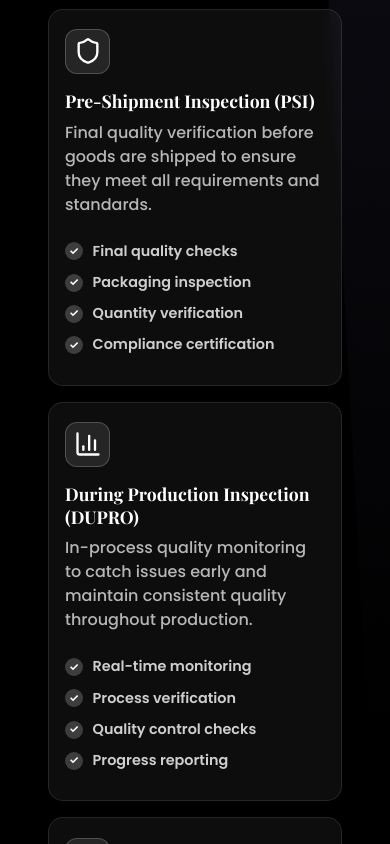
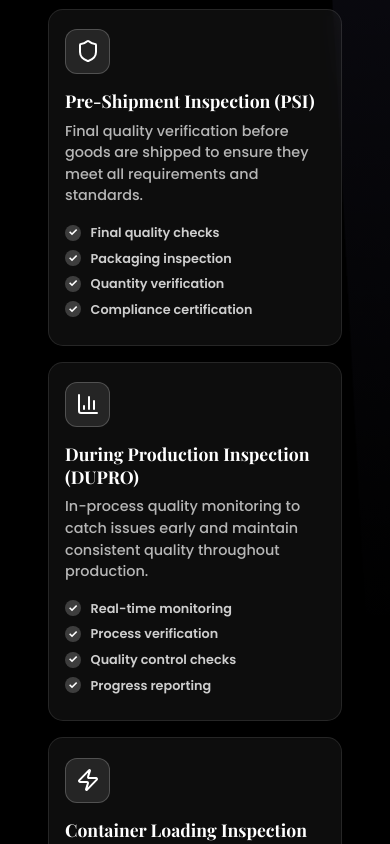
Before and after one commit to CargofirstQaho/Qualtyy, a React (Vite) app in the folder client/: page / in a window 390 px wide. Shown: the part 4920-5764 px from the top of the page. Built offline with nearby package versions, Linux system fonts and the light colour scheme.

Commit message:
mobile view for service section

```diff
--- a/client/src/components/Services.jsx
+++ b/client/src/components/Services.jsx
@@ -1459,7 +1459,6 @@
 
 // export default Services;
 
-
 import React, { useEffect, useRef, useState } from 'react';
 import { Leaf, BarChart3, Shield, Zap, Package, MapPin, ChevronDown, ChevronUp } from 'lucide-react';
 
@@ -1656,7 +1655,11 @@ const Services = () => {
       overflow: 'hidden',
       transition: 'all 0.6s ease-in-out',
       maxWidth: isMobile ? '350px' : 'none',
-      margin: isMobile ? '2rem auto 0 auto' : '2rem 0 0 0'
+      margin: isMobile
+        ? showAllServices
+          ? '2rem auto 0 auto'
+          : '2rem auto 0 auto'
+        : '2rem 0 0 0'
     },
     viewAllButton: {
       display: 'flex',
@@ -1758,10 +1761,10 @@ const Services = () => {
     },
     serviceDescription: {
       color: 'rgba(255, 255, 255, 0.7)',
-      marginBottom: '1.5rem',
+      marginBottom: isMobile ? '1rem' : '1.5rem',
       lineHeight: '1.5',
       flex: '1',
-      fontSize: isMobile ? '1rem' : '1.1rem',
+      fontSize: isMobile ? '0.9rem' : '1.1rem',
       fontWeight: '500',
       fontFamily: '"Gilroy", "Poppins", "Inter", -apple-system, BlinkMacSystemFont, sans-serif'
     },
@@ -1794,10 +1797,10 @@ const Services = () => {
       display: 'flex',
       alignItems: 'center',
       gap: '0.6rem',
-      marginBottom: '0.6rem',
+      marginBottom: isMobile ? '0.4rem' : '0.6rem',
       color: 'rgba(255, 255, 255, 0.8)',
       fontWeight: '600',
-      fontSize: isMobile ? '0.9rem' : '1rem',
+      fontSize: isMobile ? '0.8rem' : '1rem',
       fontFamily: '"Gilroy", "Poppins", "Inter", -apple-system, BlinkMacSystemFont, sans-serif'
     },
     featuredFeatureItem: {
@@ -1811,8 +1814,8 @@ const Services = () => {
       fontFamily: '"Gilroy", "Poppins", "Inter", -apple-system, BlinkMacSystemFont, sans-serif'
     },
     featureIcon: {
-      width: '18px',
-      height: '18px',
+      width: isMobile ? '16px' : '18px',
+      height: isMobile ? '16px' : '18px',
       background: 'rgba(255, 255, 255, 0.2)',
       color: '#FFFFFF',
       borderRadius: '50%',
@@ -2025,13 +2028,18 @@ const Services = () => {
         }
       },
       {
-        threshold: 0.2,
-        rootMargin: '-50px 0px -50px 0px'
+        threshold: 0.1,
+        rootMargin: '-20px 0px -20px 0px'
       }
     );
 
     if (sectionRef.current) {
       observer.observe(sectionRef.current);
+    }
+
+    // For mobile, set visible immediately to avoid animation issues
+    if (isMobile) {
+      setIsVisible(true);
     }
 
     return () => {
@@ -2039,7 +2047,7 @@ const Services = () => {
         observer.unobserve(sectionRef.current);
       }
     };
-  }, []);
+  }, [isMobile]);
 
   // Fixed hover handlers for buttons
   const handleButtonHover = (e) => {
@@ -2057,38 +2065,45 @@ const Services = () => {
   const renderServiceCard = (service, index, isAdditional = false) => {
     const animationDelay = isAdditional ? (index * 0.15) : ((index % 4) * 0.15);
 
+    // For mobile, always show cards without complex animations
+    const shouldShowCard = isMobile ? true : (isAdditional && showAllServices) || (!isAdditional && isVisible);
+
     return (
       <div
         key={isAdditional ? `additional-${index}` : index}
         className={`service-card service-card-${index}`}
         style={{
           ...servicesStyles.serviceCard,
-          opacity: (isAdditional && showAllServices) || (!isAdditional && isVisible) ? 1 : 0,
-          transform: (isAdditional && showAllServices) || (!isAdditional && isVisible)
+          opacity: shouldShowCard ? 1 : 0,
+          transform: shouldShowCard
             ? 'translateX(0)'
-            : 'translateX(-60px)',
-          transition: `all 0.8s ease-out ${animationDelay}s`
+            : isMobile ? 'translateX(0)' : 'translateX(-60px)',
+          transition: isMobile ? 'all 0.3s ease' : `all 0.8s ease-out ${animationDelay}s`
         }}
         onMouseOver={(e) => {
+          if (!isMobile) {
             e.currentTarget.style.transform = `translateX(0) translateY(-8px)`;
             e.currentTarget.style.background = 'rgba(255, 255, 255, 0.08)';
             e.currentTarget.style.border = '1px solid rgba(255, 255, 255, 0.3)';
             const icon = e.currentTarget.querySelector('.service-icon');
             if (icon) icon.style.transform = 'scale(1.1)';
+          }
         }}
         onMouseOut={(e) => {
+          if (!isMobile) {
             e.currentTarget.style.transform = 'translateX(0) translateY(0)';
             e.currentTarget.style.background = 'rgba(255, 255, 255, 0.05)';
             e.currentTarget.style.border = '1px solid rgba(255, 255, 255, 0.1)';
             const icon = e.currentTarget.querySelector('.service-icon');
             if (icon) icon.style.transform = 'scale(1)';
+          }
         }}
       >
         <div className="service-icon" style={servicesStyles.serviceIcon}>
           {typeof service.icon === 'string' ? (
-            <span style={{ fontSize: '1.5rem' }}>{service.icon}</span>
+            <span style={{ fontSize: isMobile ? '1.2rem' : '1.5rem' }}>{service.icon}</span>
           ) : (
-            React.cloneElement(service.icon, { size: 28 })
+            React.cloneElement(service.icon, { size: isMobile ? 24 : 28 })
           )}
         </div>
 
```
Lines whose indentation alone changed are shown as unchanged.
